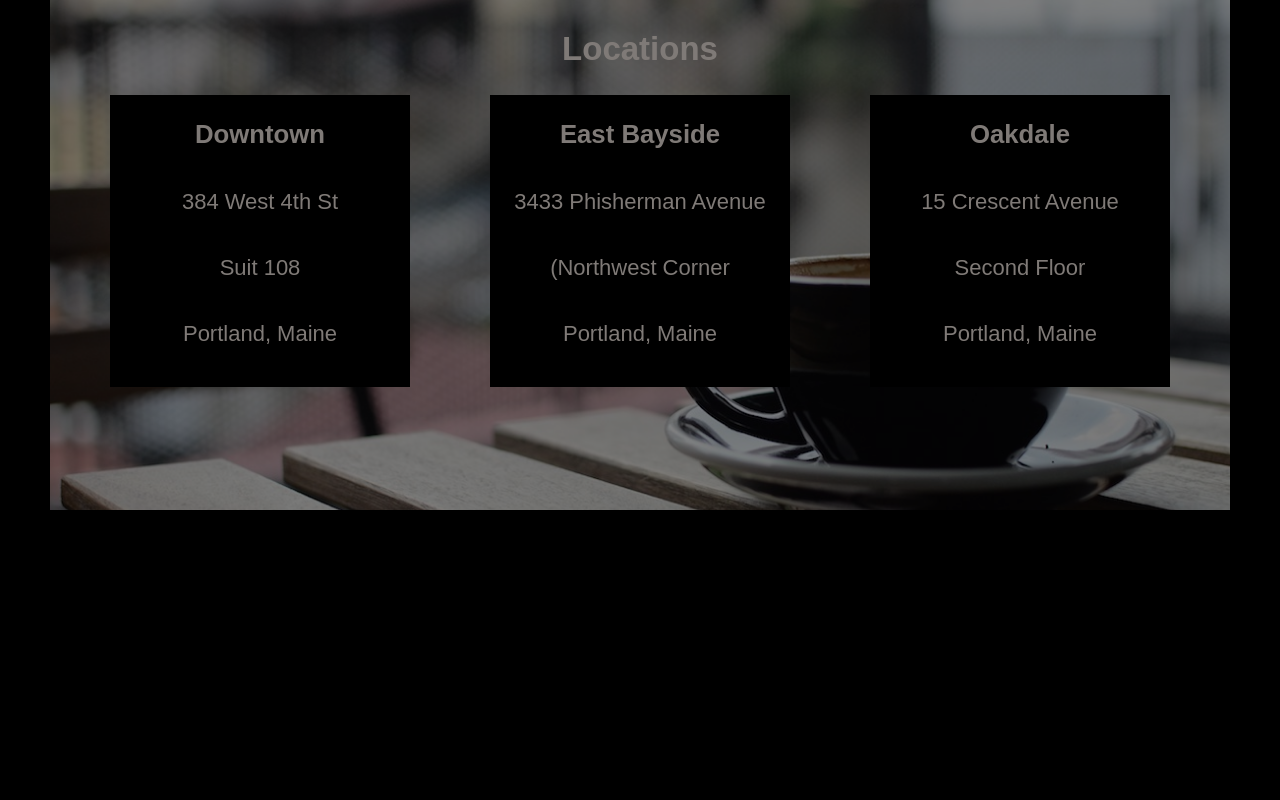
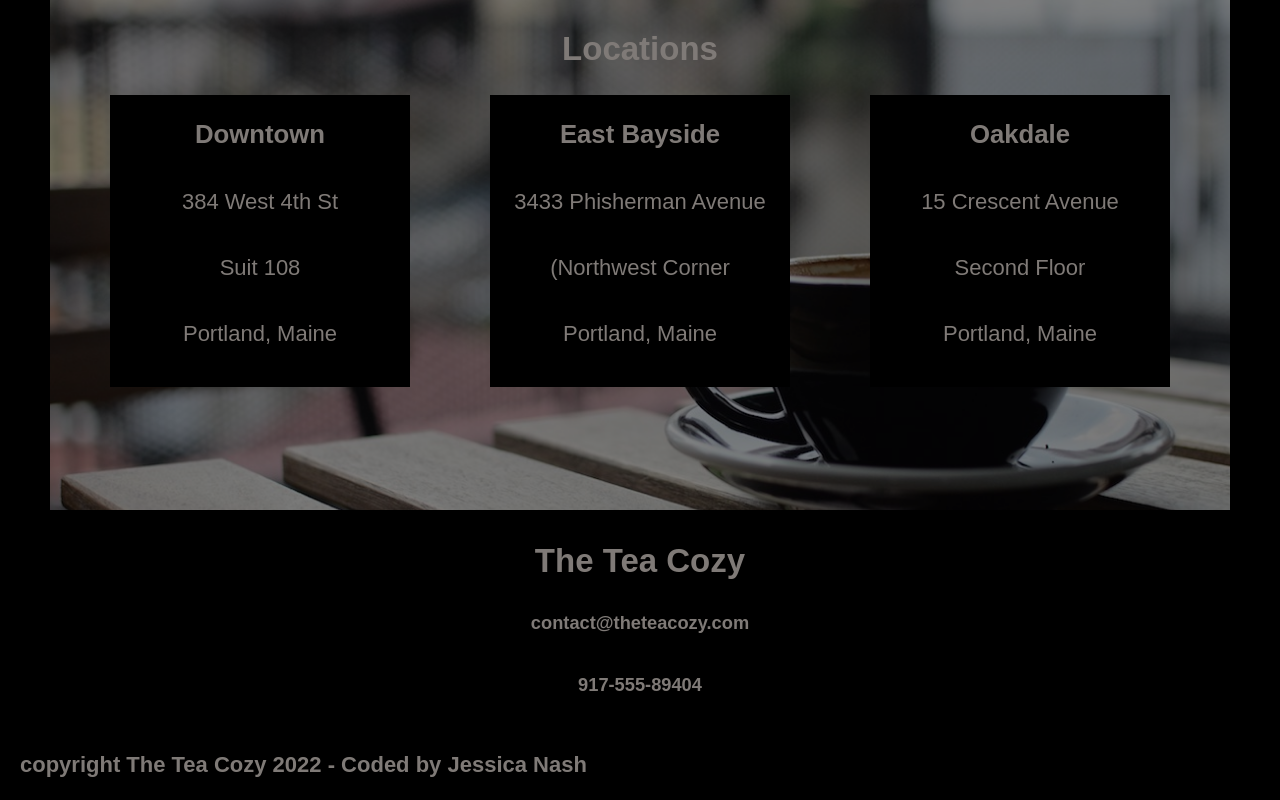
Before and after one commit to jess-nash/tea-cozy-flexbox-prac, a plain HTML site: page index.html in a window 1280 px wide. Shown: the part 1782-2582 px from the top of the page. Before the commit the page ends 2342 px from the top, so only its background shows below. Drawn offline with Linux system fonts and the light colour scheme.

Commit message:
all sections finished:

```diff
--- a/index.html
+++ b/index.html
@@ -85,9 +85,13 @@
         </div>
       </div>
       <div id="contact">
-
+        <h2 class="title">The Tea Cozy</h2>
+        <h5>contact@theteacozy.com</h5>
+        <h5>917-555-89404</h5>
       </div>
-      <div id="footer"></div>
+      <div id="footer">
+        <p>copyright The Tea Cozy 2022 - Coded by Jessica Nash</p>
+      </div>
     </div>
     <script src="" async defer></script>
   </body>
--- a/styles.css
+++ b/styles.css
@@ -116,7 +116,7 @@ a {
   background-size: cover;
   background-position: center;
   justify-content: center;
-  margin: 70px 50px 50px 50px;
+  margin: 70px 50px 20px 50px;
 }
 
 .location-card {
@@ -139,9 +139,18 @@ a {
 }
 
 #contact {
+  height: 200px;
+  display: flex;
+  flex-direction: column;
+  align-items: center;
+}
 
+#contact h5 {
+  margin: 20px
 }
 
 #footer {
-
+  text-align: left;
+  margin: 20px;
+  font-weight: bold;
 }
```
